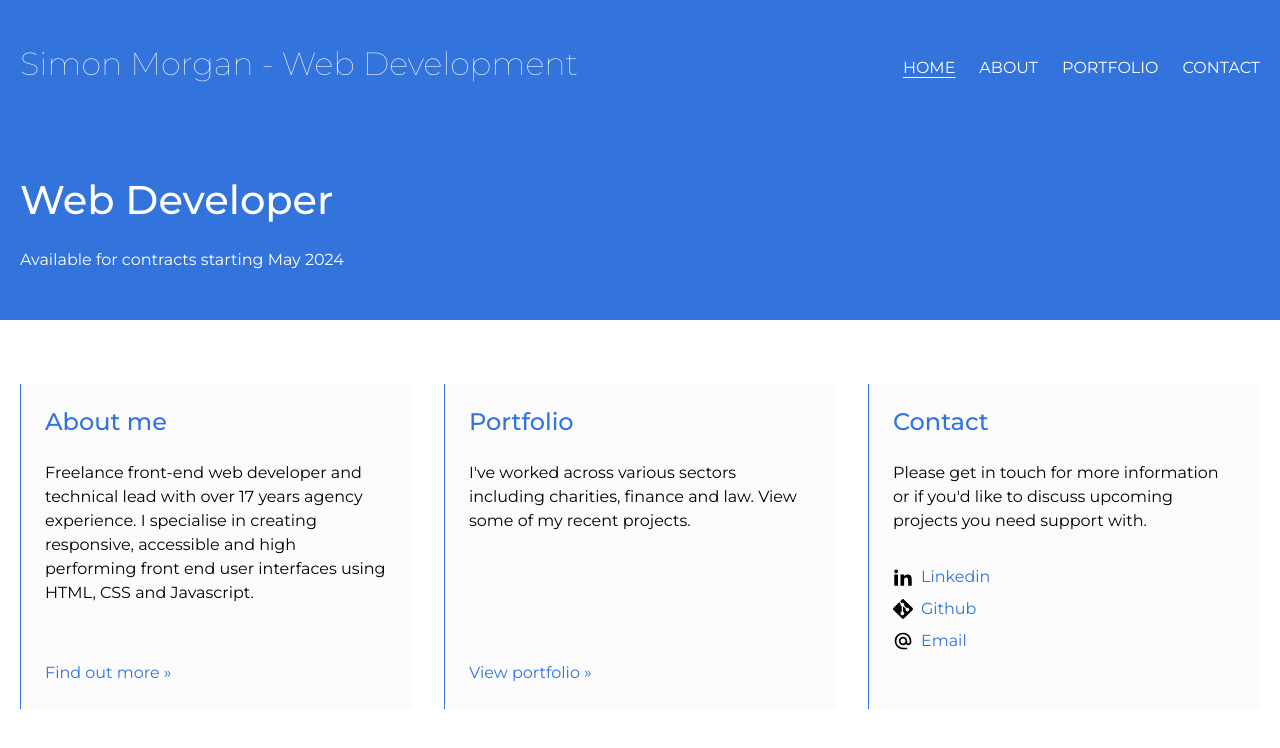
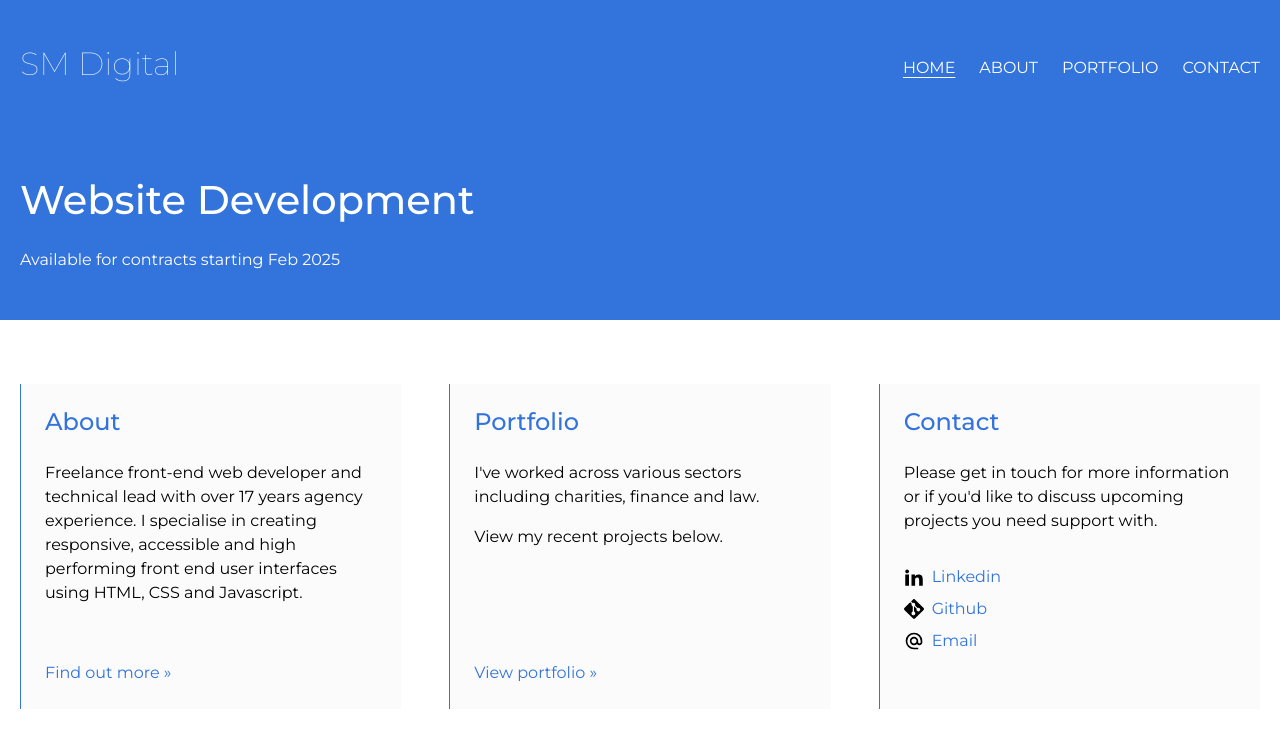
Before and after one commit to simonmorgan80/simonmorgan80.github.io, an Astro site: page / in a window 1280 px wide. Built offline with nearby package versions, Linux system fonts and the light colour scheme; Astro itself is replaced by a stand-in of ours.

Commit message:
content updates

```diff
--- a/astro.config.mjs
+++ b/astro.config.mjs
@@ -2,5 +2,6 @@
 
 // https://astro.build/config
 export default defineConfig({
-    site: 'https://simonmorgandigital.com'
+    site: 'https://simonmorgandigital.com',
+    compressHTML: false
 })
--- a/src/components/Header.astro
+++ b/src/components/Header.astro
@@ -9,7 +9,7 @@
 <div class="header bg-blue text-white">
     <div class="container">
         <div>
-            <a href="/" class="h2 text-white">Simon Morgan - Web Development</a>
+            <a href="/" class="h2 text-white">SM Digital</a>
         </div>
         <div>
             <nav>
--- a/src/pages/about.astro
+++ b/src/pages/about.astro
@@ -18,7 +18,13 @@
 
                     <div class="rich-text">
 
-                        <p>I'm a Freelance front-end web developer and technical lead with over 15 years agency experience. I specialise in creating responsive, accessible and high performing front end user interfaces using HTML, CSS and Javascript.</p><p>For lots of projects my approach is to build out front-end component libraries that are then used to inform and build out the final site or application.  I use tools such as <a href="https://fractal.build/" target="_blank" rel="noreferrer">Fractal.build</a>, <a href="https://webpack.js.org/" target="_blank" rel="noreferrer">Webpack</a> &amp; <a href="https://gulpjs.com/" target="_blank" rel="noreferrer">Gulp</a> to create custom and maintainable component libraries.</p><p>I also develop lots of CMS based sites using <a href="https://wordpress.org/" target="_blank" rel="noopener noreferrer">Wordpress</a> &amp; <a href="https://umbraco.com/" target="_blank" rel="noopener noreferrer">Umbraco</a> to build out component based sites for clients and currently increasing knowledge of Headless CMS such as <a href="https://prismic.io/" target="_blank" rel="noopener noreferrer">Prismic</a> using frameworks like as <a href="https://nextjs.org/" target="_blank" rel="noopener noreferrer">NextJS</a> and <a href="https://kit.svelte.dev/" target="_blank" rel="noopener noreferrer">Svelte</a> for the front end.</p>
+                        <p>Freelance front-end web developer and technical lead with over 17 years agency experience. I specialise in creating responsive, accessible and high performing front end user interfaces using HTML, CSS and Javascript.</p>
+
+                        <p>Experience of developing and working with Design Systems & Component libraries using tools such as <a href="https://storybook.js.org/" target="_blank" rel="noreferrer">Storybook.js</a> and <a href="https://fractal.build/" target="_blank" rel="noreferrer">Fractal.build</a></p>
+
+                        <p>Extensive experience of developing large custom component based CMS websites using Wordpress and Advanced Custom Fields including 3rd party API integration. Currently increasing experience/knowledge using Headless CMS platforms such as <a href="https://prismic.io/" target="_blank" rel="noopener noreferrer">Prismic</a> and <a href="https://www.sanity.io/" target="_blank" rel="noopener noreferrer">Sanity</a></p>
+
+                        <p>Javascript knowledge ranging from vanilla js, web components (custom elements) to React including knowledge of Next.js, Svelte, Gatsby.</p> CSS knowledge from native to SASS, CSS Modules to other frameworks such as Tailwind.
 
                     </div>
 
@@ -45,7 +51,7 @@
     @media (min-width: 1024px) {
         .grid {
             display: grid;
-            gap: 2rem;
+            gap: 4rem;
             grid-template-columns: repeat(3, 1fr);
         }
 
--- a/src/pages/contact.astro
+++ b/src/pages/contact.astro
@@ -9,9 +9,8 @@
     <main>
 
         <Hero
-            title="Contact me"
+            title="Contact details"
         >
-        <p>Available for contracts starting May 2024</p>
         </Hero>
 
         <section class="section">
--- a/src/pages/index.astro
+++ b/src/pages/index.astro
@@ -9,9 +9,9 @@
     <main>
 
         <Hero
-            title="Web Developer"
+            title="Website Development"
         >
-            <p>Available for contracts starting May 2024</p>
+            <p>Available for contracts starting Feb 2025</p>
         </Hero>
 
         <section class="section">
@@ -20,7 +20,7 @@
 
                     <Card
                         href="/about"
-                        title="About me"
+                        title="About"
                         body="",
                         label="Find out more"
                     >
@@ -33,7 +33,7 @@
                         body="",
                         label="View portfolio"
                     >
-                        <p>I've worked across various sectors including charities, finance and law. View some of my recent projects.</p>
+                        <p>I've worked across various sectors including charities, finance and law. </p><p>View my recent projects below.</p>
                     </Card>
 
                     <Card
@@ -59,7 +59,7 @@
     @media (min-width: 1024px) {
         .grid {
             display: grid;
-            gap: 2rem;
+            gap: 3rem;
             grid-template-columns: repeat(3, 1fr);
         }
     }
--- a/src/pages/portfolio.astro
+++ b/src/pages/portfolio.astro
@@ -9,8 +9,10 @@
         name: 'Bladonmore',
         url: '',
         content: '<p>Contract working for <a href="https://www.bladonmore.com" target="_blank" rel="noreferrer noopener">Bladonmore.com</a></p><p>Development of custom Wordpress builds using ACF,  HTML, CSS, Javascript, Webpack & Gulp</p>',
-        date: 'Oct 2022 - Present <br>June 2021 - Jan 2022',
+        date: 'Oct 2022 - Jan 2025 <br>June 2021 - Jan 2022',
         subprojects: [
+            'https://www.ritcap.com/',
+            'https://www.arapartners.com/',
             'https://www.royaltypharma.com/',
             'https://www.apaxglobalalpha.com/',
             'https://www.palladiumequity.com/',
@@ -202,7 +204,7 @@
         .grid {
             align-items: flex-start;
             display: grid;
-            gap: 2rem;
+            gap: 4rem;
             grid-template-columns: repeat(3, 1fr);
         }
 
```
